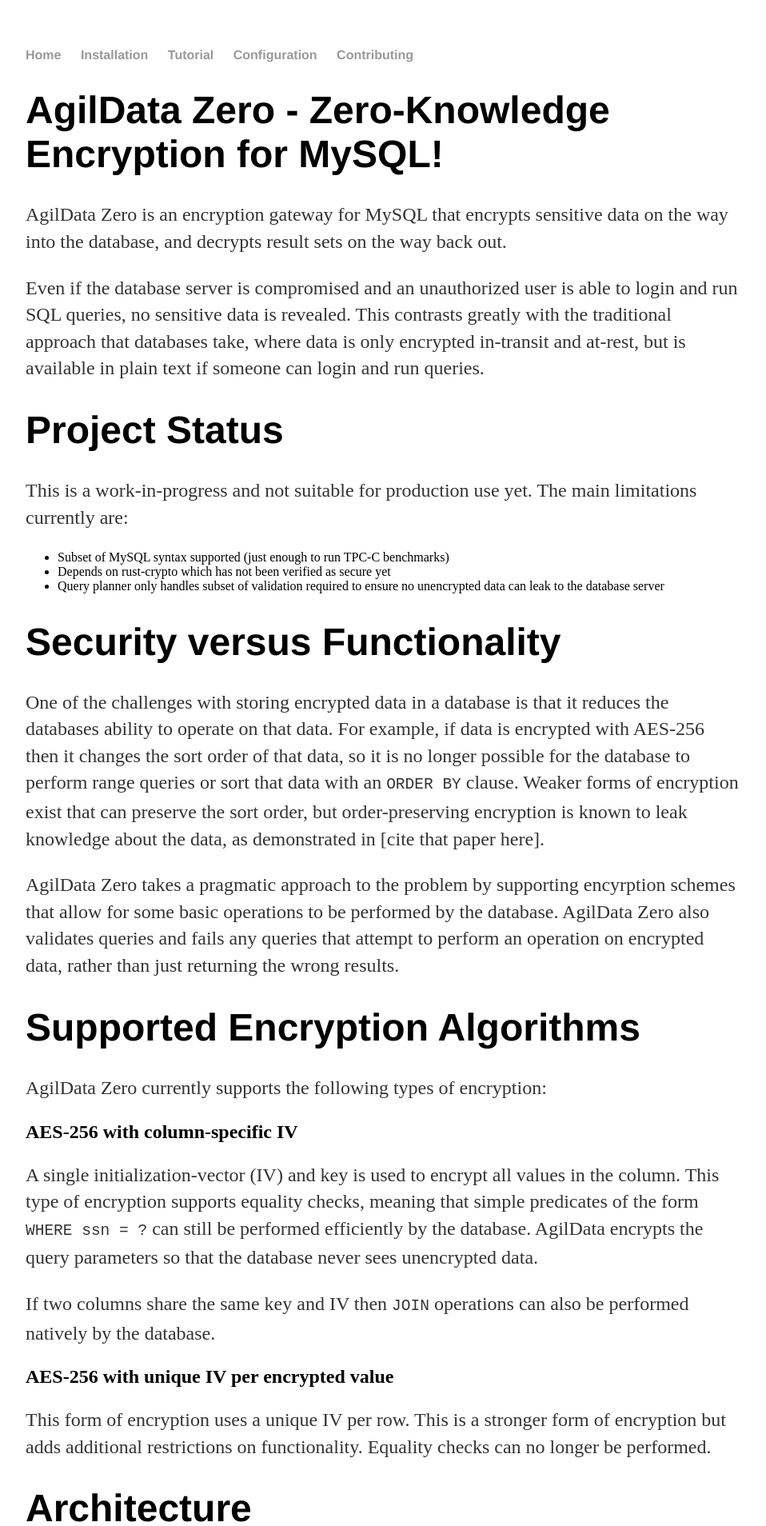
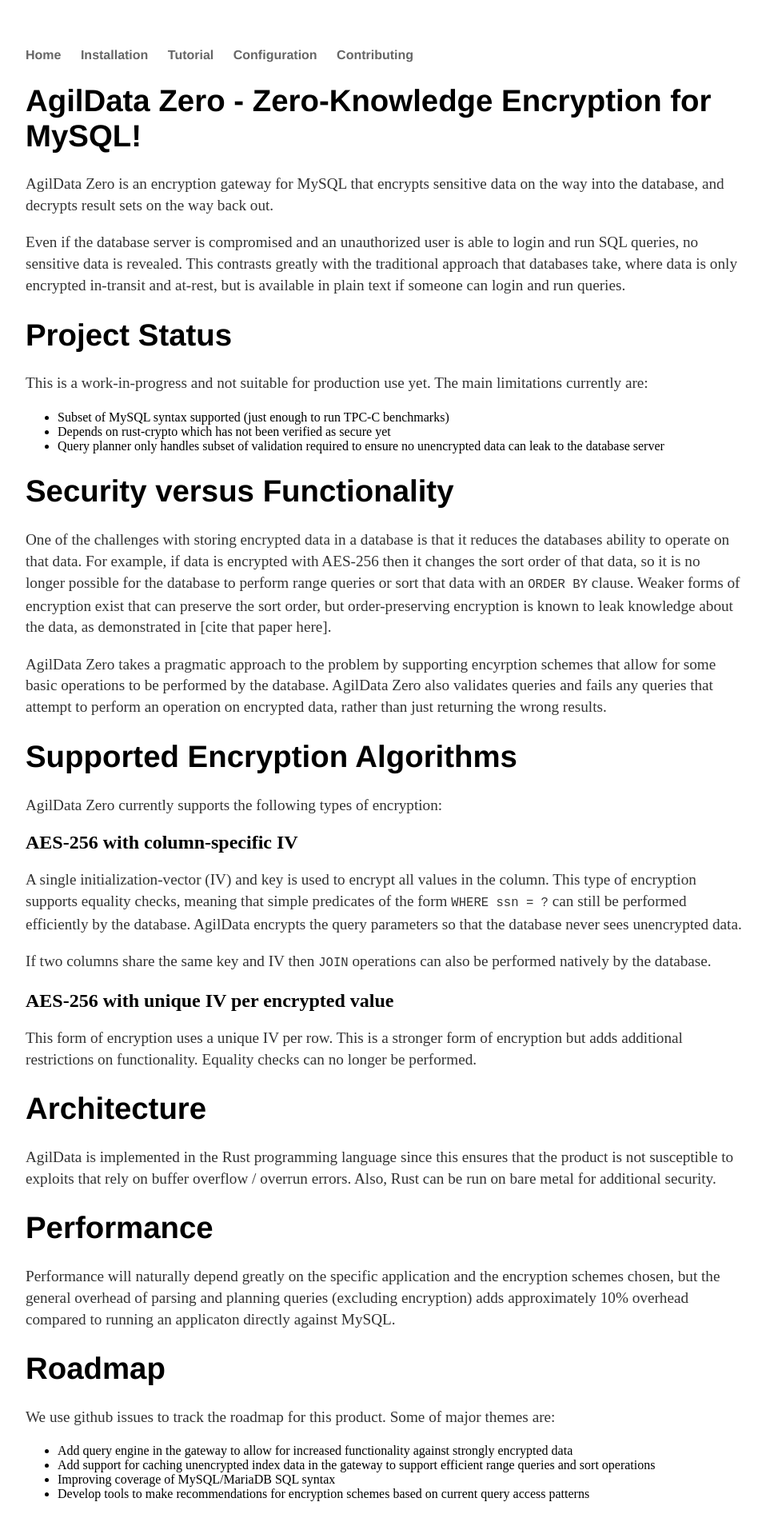
Before and after one commit to placrosse/agildata-zero, a Jekyll site: the page built from index.md, in a window 1280 px wide. Shown: the top 1908 px of the page at 80% size, without its empty margins (160-1118 px from the left). Built offline with Jekyll 4.4.1, drawn with Linux system fonts in a browser that asks for light colours.

Commit message:
smaller font

```diff
--- a/css/main.css
+++ b/css/main.css
@@ -14,17 +14,17 @@
 }
 a {
     text-decoration: none;
-    color: #999;
+    color: #666;
 }
 a:hover {
     text-decoration: underline;
 }
 h1 {
-    font-size: 3em;
+    font-size: 2.4em;
     font-family:'Helvetica', 'Arial', 'Sans-Serif';
 }
 p {
-    font-size: 1.5em;
+    font-size: 1.2em;
     line-height: 1.4em;
     color: #333;
 }
```
